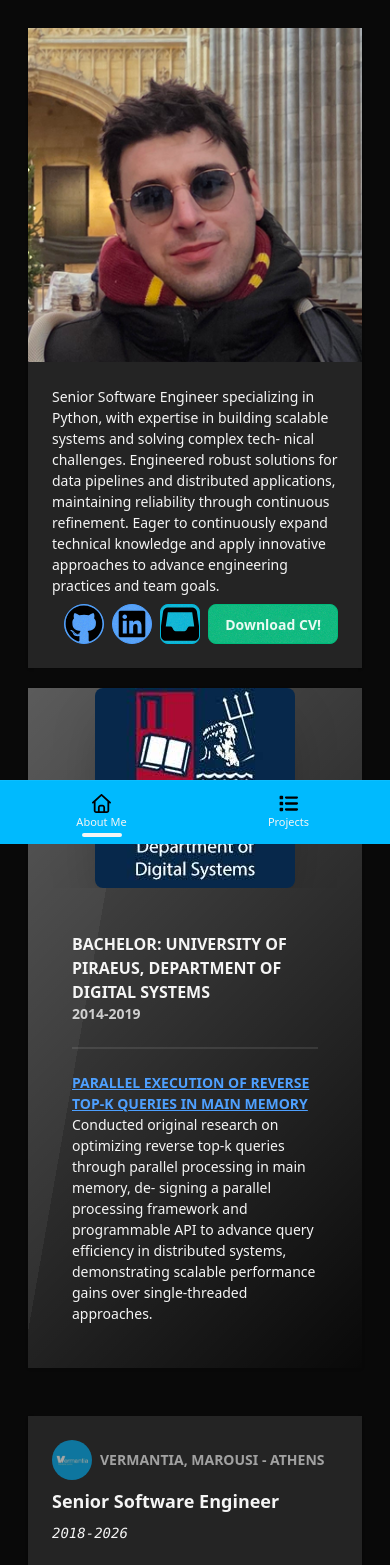
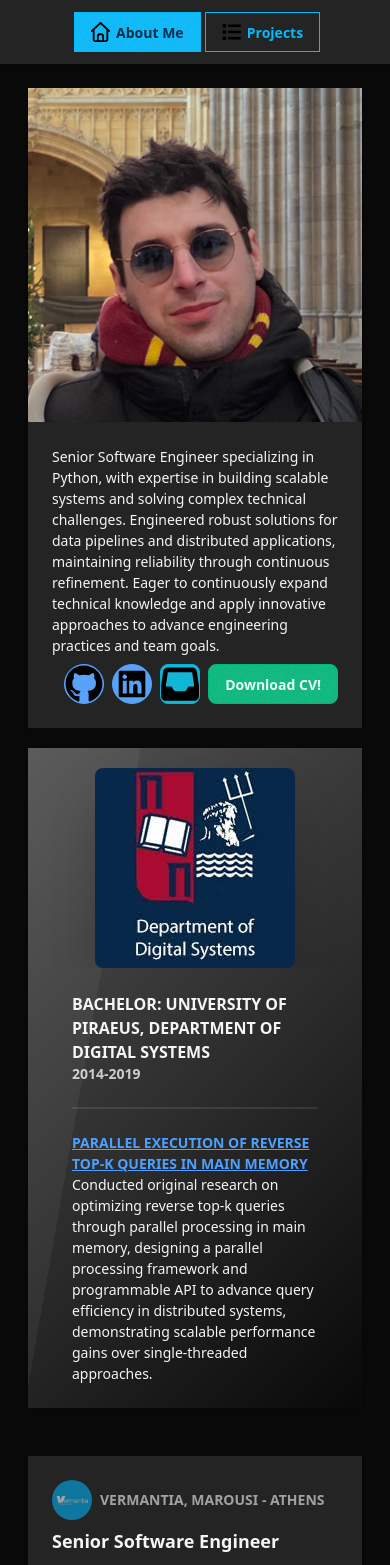
Before and after one commit to giannis-papaioannou/papaioannou.dev, a Next.js app: page / in a window 390 px wide. Shown: the top 1565 px of the page. Built offline with nearby package versions, Linux system fonts and the light colour scheme.

Commit message:
new: completes the initial project

```diff
--- a/app/page.tsx
+++ b/app/page.tsx
@@ -80,7 +80,8 @@ export default function Home() {
           updateIndex(event.deltaY);
         }}
       >
-        <div className="md:carousel w-full md:overflow-y-none">
+        <br />
+        <div className="md:carousel w-full md:overflow-y-none mt-15 sm:mt-0">
           <div id="about-me" className="md:carousel-item w-full md:overflow-y-none">
             <div className="md:flex m-2 md:m-0 p-5 md:justify-center md:w-full">
               <About />
@@ -93,16 +94,13 @@ export default function Home() {
             </div>
           </div>
           <div id="skills" className="md:carousel-item w-full max-h-fit md:overflow-y-none">
-            <div className="md:grid md:grid-cols-2 m-2 md:m-0 p-5 md:justify-center md:w-full">
+            <div className="md:flex m-2 md:m-0 p-5 md:justify-center md:w-full">
               <CareerSkills />
               <CertificatesList />
             </div>
           </div>
         </div>
       </div>
-      <div className="mb-10 md:hidden">
-        <div className="divider"></div>
-      </div>
     </>
   );
 }
--- a/app/projects/page.tsx
+++ b/app/projects/page.tsx
@@ -5,13 +5,10 @@ export default function Projects() {
   return (
     <>
       <NavBar active="projects"></NavBar>
-      <div className="md:m-10 p-5 md:p-10">
-        <div className="flex-none md:grid md:grid-cols-2 lg:grid-cols-4 md:gap-4 md:justify-center-safe">
+      <div className="p-5 md:p-10">
+        <div className="flex-none md:grid md:grid-cols-2 lg:grid-cols-4 md:gap-4 md:justify-center-safe mt-15 sm:mt-0">
           <ProjectsList />
         </div>
-      </div>
-      <div className="mb-10 md:hidden">
-        <div className="divider"></div>
       </div>
     </>
   );
--- a/components/about-me/about.tsx
+++ b/components/about-me/about.tsx
@@ -6,14 +6,14 @@ import Image from "next/image";
 export default function About() {
   return (
     <>
-      <div className="card md:card-border bg-base-100 shadow-sm md:w-90 md:mt-0 md:h-fit t md:m-2">
+      <div className="card md:card-border bg-base-100 shadow-sm md:w-90 md:mt-0 md:h-fit md:m-2">
         <figure>
           <img src="images/me.png" />
         </figure>
         <div className="card-body bg-base-300">
           <div>
             Senior Software Engineer specializing in Python, with expertise in
-            building scalable systems and solving complex tech- nical
+            building scalable systems and solving complex technical
             challenges. Engineered robust solutions for data pipelines and
             distributed applications, maintaining reliability through continuous
             refinement. Eager to continuously expand technical knowledge and
--- a/components/about-me/certificates.tsx
+++ b/components/about-me/certificates.tsx
@@ -2,7 +2,7 @@ import { certificates } from "@/data/certificates";
 
 export default function CertificatesList() {
   return (
-    <div className="card bg-base-100 shadow-sm">
+    <div className="card bg-base-100 shadow-sm md:w-100">
       <div className="card-body">
         <h2 className="card-title uppercase font-semibold">Certificates</h2>
         <ul className="list bg-base-200">
--- a/components/about-me/education.tsx
+++ b/components/about-me/education.tsx
@@ -4,11 +4,11 @@ export default function Education() {
       <figure>
         <img
           src="images/unipi-ds.jpeg"
-          className="max-w-sm rounded-lg shadow-2xl"
+          className="max-w-sm rounded-lg mt-5 shadow-2xl"
         />
       </figure>
       <div className="card-body">
-        <div className="p-5">
+        <div className="pl-5 pr-5">
           <div className="text-base uppercase font-bold opacity-100">
             BACHELOR: University of Piraeus, Department of Digital Systems
           </div>
@@ -25,7 +25,7 @@ export default function Education() {
           <br />
           <div>
             Conducted original research on optimizing reverse top-k queries
-            through parallel processing in main memory, de- signing a parallel
+            through parallel processing in main memory, designing a parallel
             processing framework and programmable API to advance query
             efficiency in distributed systems, demonstrating scalable
             performance gains over single-threaded approaches.
--- a/components/about-me/skills.tsx
+++ b/components/about-me/skills.tsx
@@ -2,7 +2,7 @@ import { skills } from "@/data/skills";
 
 export default function CareerSkills() {
   return (
-    <div className="card bg-base-100 shadow-sm">
+    <div className="card bg-base-100 shadow-sm md:w-100">
       <div className="card-body">
         <h2 className="card-title uppercase font-semibold">Skills</h2>
         <ul className="list bg-base-200">
--- a/components/navbar.tsx
+++ b/components/navbar.tsx
@@ -27,23 +27,25 @@ export default function NavBar({
 }) {
   return (
     <>
-      <div className="hidden sm:flex navbar bg-base-300 shadow-sm">
-        <div className="navbar-start">
+      <div className="fixed z-1 md:relative md:flex justify-center navbar bg-base-300 shadow-sm">
+        <div className="lg:navbar-start">
           {nav_links.map((link) => (
             <a
               className={`ml-1 btn rounded-none btn-accent ${link.name === active ? "" : "btn-outline"}`}
               href={link.href}
               key={link.name}
             >
+              {link.svg}
               {link.display}
             </a>
           ))}
         </div>
-        <div className="navbar-center">{children}</div>
-        <div className="navbar-end"></div>
+        <div className="hidden lg:flex lg:navbar-center">{children}</div>
+        <div className="hidden lg:flex lg:navbar-end"></div>
       </div>
+      <div className="hidden md:flex lg:hidden justify-center">{children}</div>
 
-      <div className="flex sm:hidden dock bg-accent">
+      {/* <div className="flex sm:hidden dock bg-accent">
         {nav_links.map((link) => (
           <a
             href={link.href}
@@ -51,10 +53,10 @@ export default function NavBar({
             key={link.name}
           >
             {link.svg}
-            <span className={`dock-label `}>{link.display}</span>
+            <span className={`dock-label bg-base-300 `}>{link.display}</span>
           </a>
         ))}
-      </div>
+      </div> */}
     </>
   );
 }
--- a/data/projects.ts
+++ b/data/projects.ts
@@ -8,7 +8,7 @@ export const projects: ProjectCategory[] = [
       "I developed this personal website, showcasing my skills in the frontend side of development using NextJS, after some issues arised with my ghost deployment.",
     tags: ["NextJS", "TailwindCSS", "DaisyUI", "TypeScript"],
     status: "Ongoing",
-    link: "",
+    link: "https://github.com/giannis-papaioannou/papaioannou.dev",
   },
   {
     images: [],
```
Also changed, not shown: 1 other file (tests, documents, lock files or other folders).
